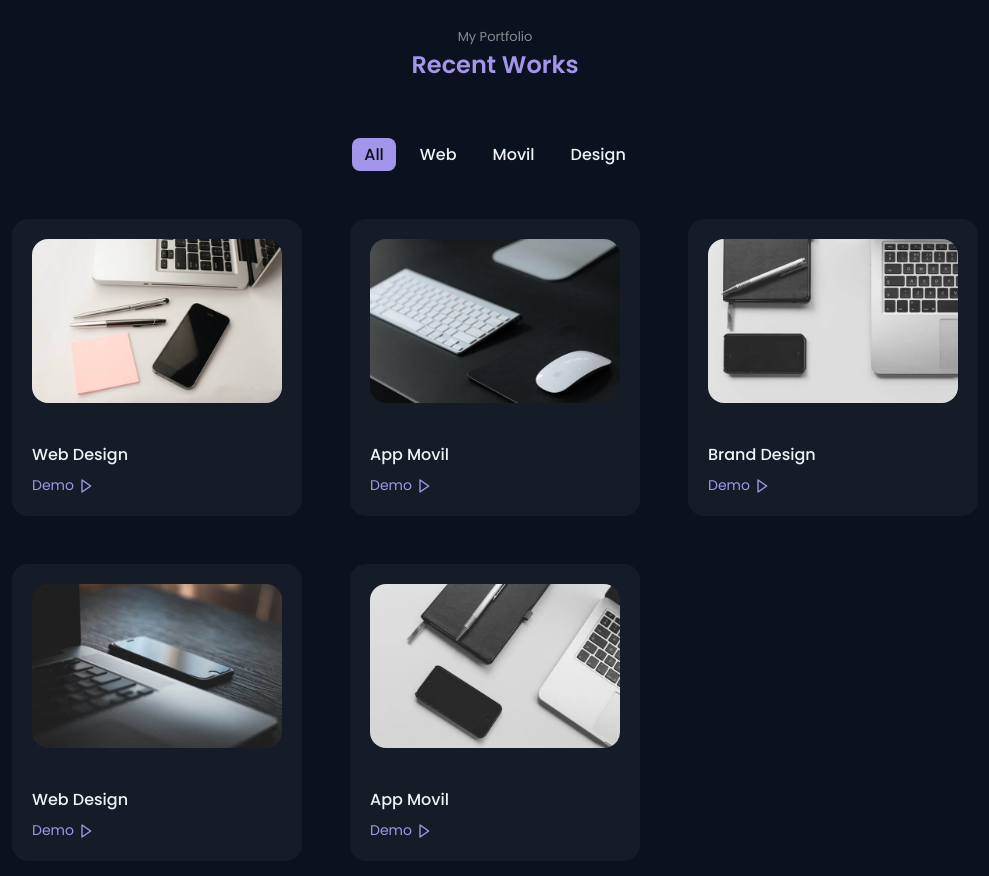
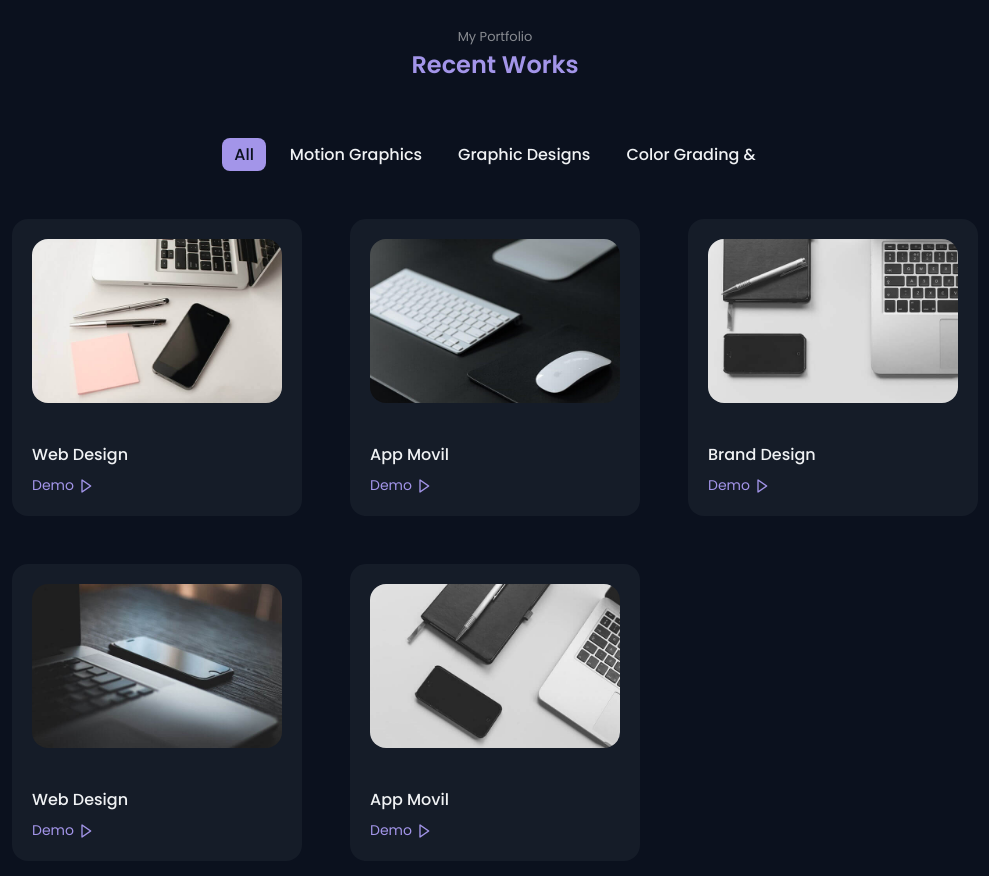
Before and after one commit to shubhgarg-graphicx/profile, a plain HTML site: page index.html in a window 1280 px wide. Shown: the part 2720-3596 px from the top of the page, without its empty margins (145-1134 px from the left). Drawn offline with nearby package versions, Linux system fonts and the light colour scheme.

Commit message:
Update2.html

```diff
--- a/index.html
+++ b/index.html
@@ -437,9 +437,9 @@
 
             <div class="work__filters">
                 <span class="work__item active-work" data-filter='all'>All</span>
-                <span class=" work__item" data-filter='.web'>Web</span>
-                <span class=" work__item" data-filter='.movil'>Movil</span>
-                <span class=" work__item" data-filter='.design'>Design</span>
+                <span class=" work__item" data-filter='.web'>Motion Graphics</span>
+                <span class=" work__item" data-filter='.movil'>Graphic Designs</span>
+                <span class=" work__item" data-filter='.design'>Color Grading &</span>
             </div>
 
             <div class="work__container container grid">
```
